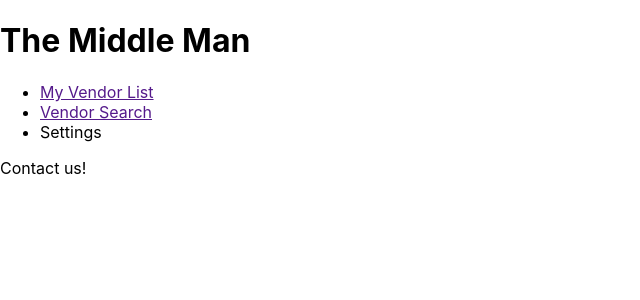
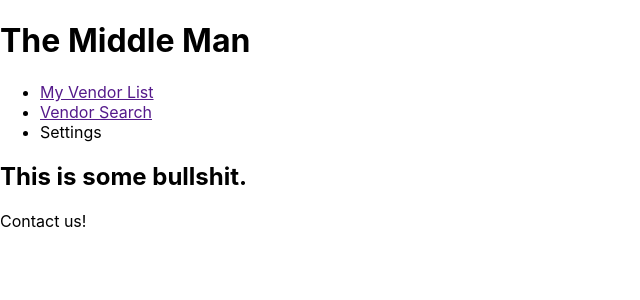
Before and after one commit to AHudg/plantasia, a React (Create React App) app in the folder client/: page / in a window 1280 px wide. Shown: the top 300 px of the page, without its empty margins (0-640 px from the left). Built offline with nearby package versions, Linux system fonts and the light colour scheme; no server answers.

Commit message:
Created ApolloClient for REACT front-end and tested query upon page load- no luck

```diff
--- a/client/public/index.html
+++ b/client/public/index.html
@@ -24,7 +24,7 @@
       work correctly both with client-side routing and a non-root public URL.
       Learn how to configure a non-root public URL by running `npm run build`.
     -->
-    <title>React App</title>
+    <title>The Middle Man</title>
   </head>
   <body>
     <noscript>You need to enable JavaScript to run this app.</noscript>
--- a/client/src/App.js
+++ b/client/src/App.js
@@ -1,13 +1,42 @@
 import React from "react";
+// ApolloProvider is a React component that is used to provide data to all other components
+// ApolloClient is a constructor function that will help initialize the connecttion to the GraphQL API server
+// InMemoryCache enables Apollo Client instance to cache API response data to perform request efficiently
+// createHttpLink allows control of how the Apollo Client makes a request. (Middleware for outbound network request)
+import {
+  ApolloProvider,
+  ApolloClient,
+  InMemoryCache,
+  createHttpLink,
+  HttpLink,
+} from "@apollo/client";
+
 import Header from "./components/Header";
 import Footer from "./components/Footer";
+import Profile from "./components/Profile";
+
+// create new link to GraphQL server at /graphql endpoint
+const httpLink = createHttpLink({
+  uri: "http://localhost:3001/graphql",
+});
+
+// create instance and connection to API endpoint
+const client = new ApolloClient({
+  link: httpLink,
+  cache: new InMemoryCache(),
+});
 
 function App() {
   return (
-    <div className="App">
-      <Header></Header>
-      <Footer></Footer>
-    </div>
+    <ApolloProvider client={client}>
+      <div className="App">
+        <Header></Header>
+        <div>
+          <Profile></Profile>
+        </div>
+        <Footer></Footer>
+      </div>
+    </ApolloProvider>
   );
 }
 
--- a/client/src/components/Profile/index.js
+++ b/client/src/components/Profile/index.js
@@ -0,0 +1,18 @@
+// allows us to make request to GraphQL server, made available to the app by <ApolloProvider>
+import { useQuery } from "@apollo/client";
+import { QUERY_CLIENTS } from "../../utils/queries";
+import React from "react";
+
+export default function Profile() {
+  // user useQuery hook to make query request
+  const { loading, data } = useQuery(QUERY_CLIENTS);
+
+  const clients = data?.clients || [];
+  console.log(clients);
+
+  return (
+    <main>
+      <h2>This is some bullshit.</h2>
+    </main>
+  );
+}
--- /dev/null
+++ b/client/src/utils/queries.js
@@ -0,0 +1,11 @@
+import { gql } from "@apollo/client";
+
+export const QUERY_CLIENTS = gql`
+  query clients {
+    clients {
+      _id
+      username
+      email
+    }
+  }
+`;
```
